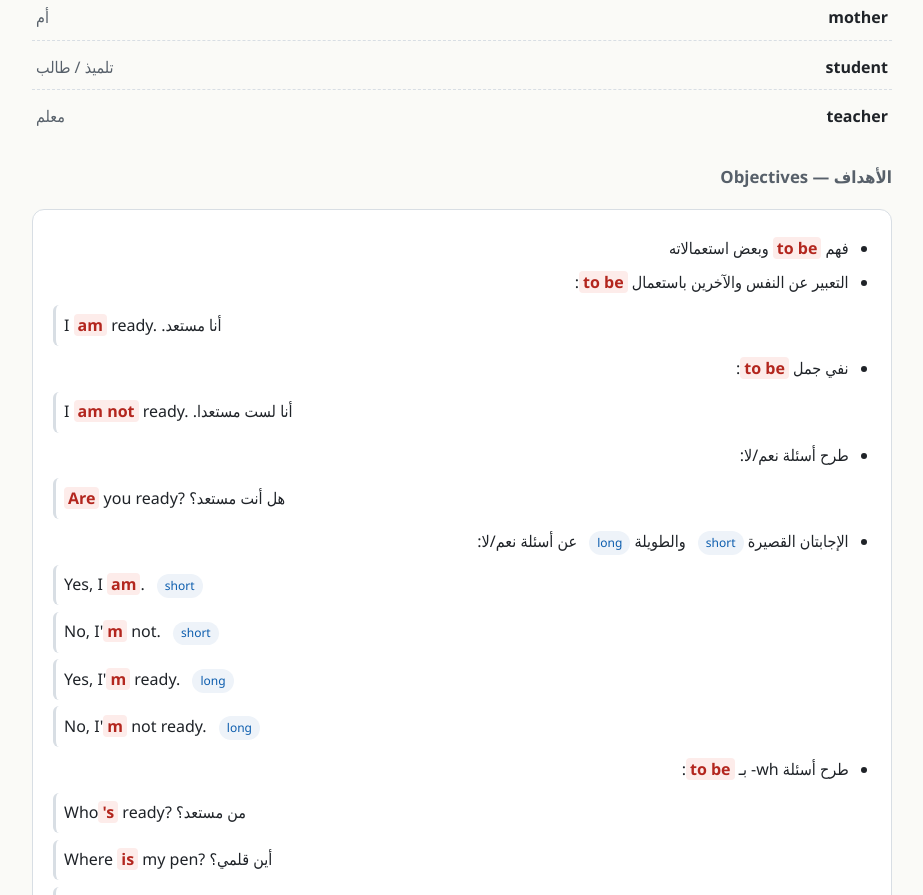
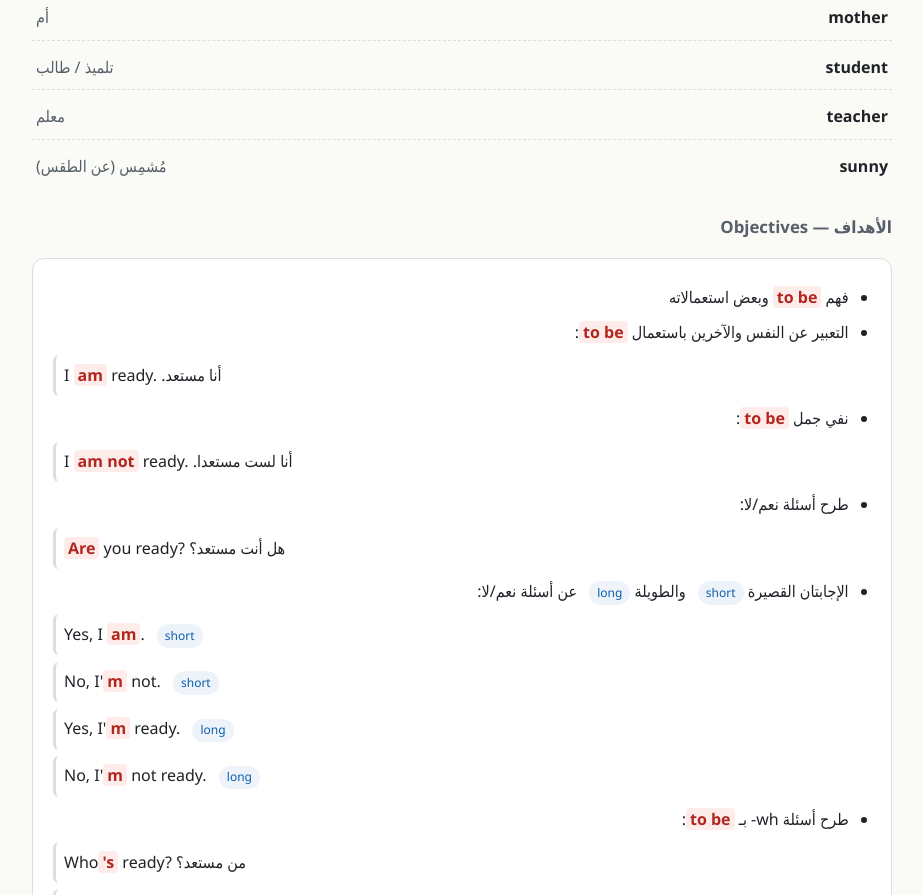
Before and after one commit to am-trouzine/sc, a plain HTML site: page tobe.html in a window 1280 px wide. Shown: the part 1294-2189 px from the top of the page, without its empty margins (178-1101 px from the left). Drawn offline with Linux system fonts and the light colour scheme.

Commit message:
Add translation for 'sunny' in tobe.html

```diff
--- a/tobe.html
+++ b/tobe.html
@@ -199,6 +199,7 @@
       <li><span class="en">mother</span><span class="ar">أم</span></li>
       <li><span class="en">student</span><span class="ar">تلميذ / طالب</span></li>
       <li><span class="en">teacher</span><span class="ar">معلم</span></li>
+      <li><span class="en">sunny</span><span class="ar">مُشمِس (عن الطقس)</span></li>
     </ul>
 
     <!-- objectives -->
```
